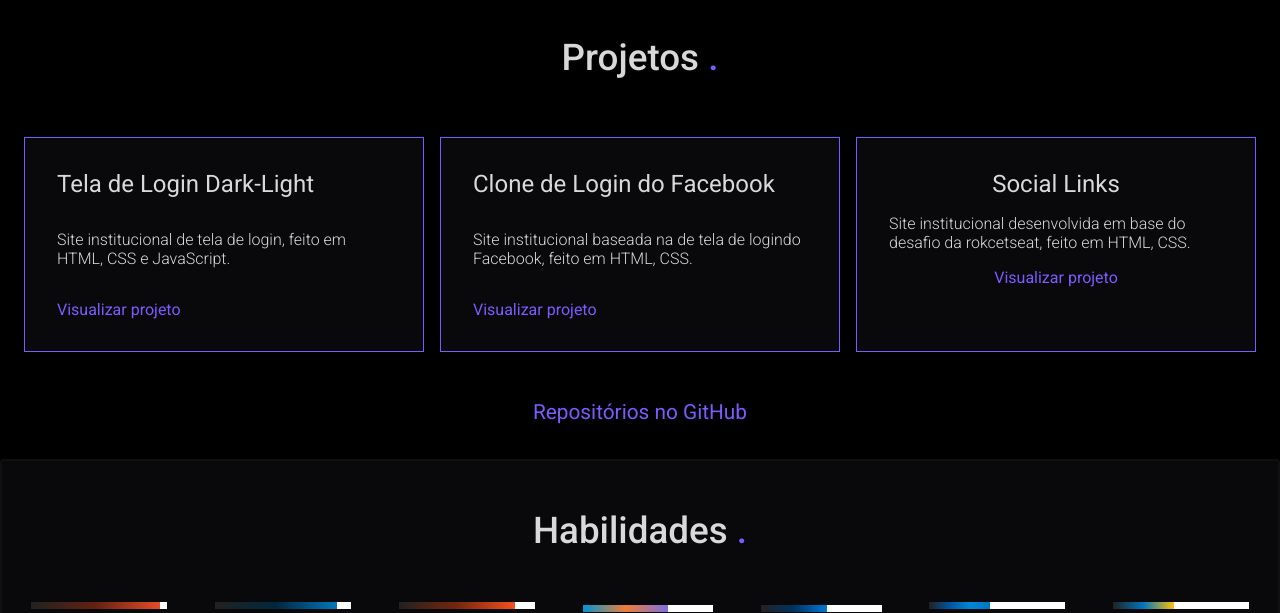
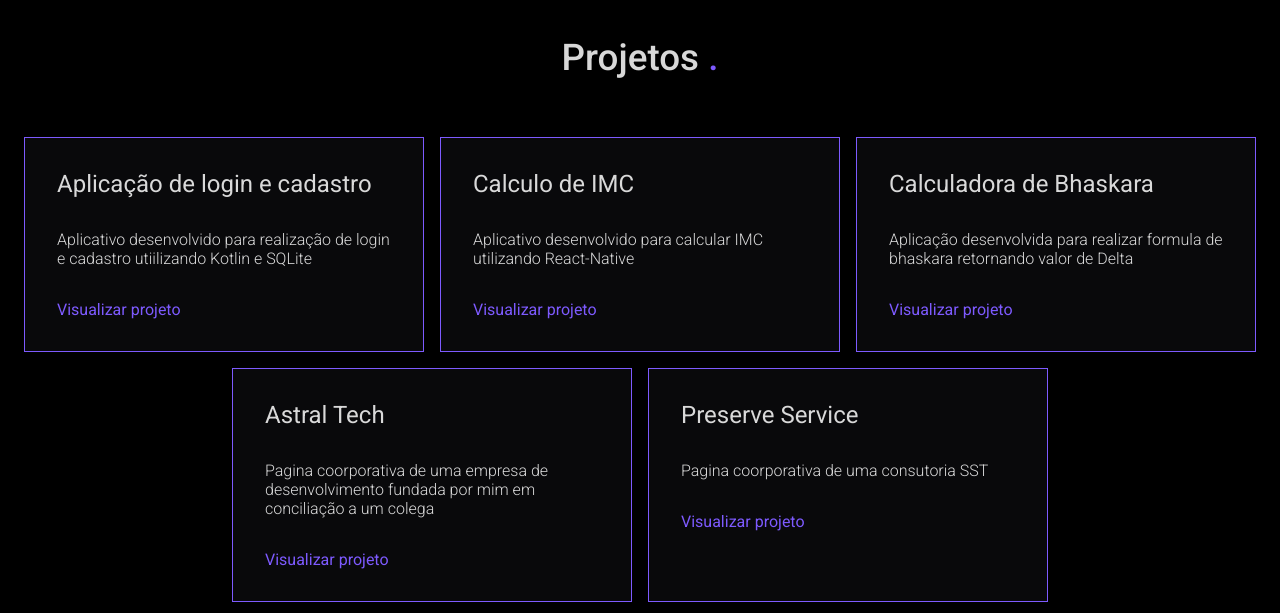
Before and after one commit to TeteuzinTeixeira/Portfolio, a plain HTML site: page index.html in a window 1280 px wide. Shown: the part 1230-1843 px from the top of the page. Drawn offline with nearby package versions, Linux system fonts and the light colour scheme.

Commit message:
inserções de projetos

```diff
--- a/index.html
+++ b/index.html
@@ -81,21 +81,33 @@
                 <div class="projetos">
 
                     <div class="projeto1" data-aos="fade-right" data-aos-duration="1000">
-                        <h3>Tela de Login Dark-Light</h3>
-                        <p>Site institucional de tela de login, feito em HTML, CSS e JavaScript.</p>
-                        <a href="Tela-de-Login-Dark-Light/index.html" target="_blank">Visualizar projeto</a>
+                        <h3>Aplicação de login e cadastro</h3>
+                        <p>Aplicativo desenvolvido para realização de login e cadastro utiilizando Kotlin e SQLite</p>
+                        <a href="https://github.com/TeteuzinTeixeira/login_e_cadastro" target="_blank">Visualizar projeto</a>
                     </div>
 
                     <div class="projeto2" data-aos="fade-up" data-aos-duration="1000">
-                        <h3>Clone de Login do Facebook</h3>
-                        <p>Site institucional baseada na de tela de logindo Facebook, feito em HTML, CSS.</p>
-                        <a href="Projeto-clone-login-Facebook/Index.html" target="_blank">Visualizar projeto</a>
+                        <h3>Calculo de IMC</h3>
+                        <p>Aplicativo desenvolvido para calcular IMC utilizando React-Native</p>
+                        <a href="https://github.com/TeteuzinTeixeira/CalculoIMC" target="_blank">Visualizar projeto</a>
                     </div>
 
-                    <div class="projeto3" data-aos="fade-left" data-aos-duration="1000">
-                        <h3>Social Links</h3>
-                        <p>Site institucional desenvolvida em base do desafio da rokcetseat, feito em HTML, CSS.</p>
-                        <a href="social_links/desafio social tree/index.html" target="_blank">Visualizar projeto</a>
+                    <div class="projeto2" data-aos="fade-left" data-aos-duration="1000">
+                        <h3>Calculadora de Bhaskara</h3>
+                        <p>Aplicação desenvolvida para realizar formula de bhaskara retornando valor de Delta</p>
+                        <a href="https://github.com/TeteuzinTeixeira/calculo_bhaskara" target="_blank">Visualizar projeto</a>
+                    </div>
+
+                    <div class="projeto2" data-aos="fade-left" data-aos-duration="1000">
+                        <h3>Astral Tech</h3>
+                        <p>Pagina coorporativa de uma empresa de desenvolvimento fundada por mim em conciliação a um colega</p>
+                        <a href="https://github.com/TeteuzinTeixeira/astral_tech" target="_blank">Visualizar projeto</a>
+                    </div>
+
+                    <div class="projeto2" data-aos="fade-left" data-aos-duration="1000">
+                        <h3>Preserve Service</h3>
+                        <p>Pagina coorporativa de uma consutoria SST</p>
+                        <a href="https://github.com/TeteuzinTeixeira/Preserve" target="_blank">Visualizar projeto</a>
                     </div>
 
                 </div>
--- a/portfolio/style/conteudo3.css
+++ b/portfolio/style/conteudo3.css
@@ -14,6 +14,9 @@
 
 .projetos {
     display: flex;
+    flex-wrap: wrap;
+    width: 100%;
+    justify-content: center;
 }
 
 .projeto1 {
```
